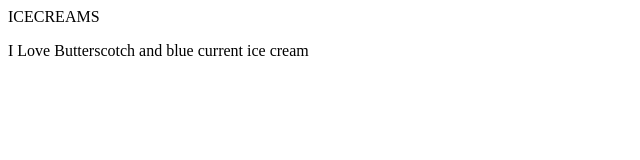
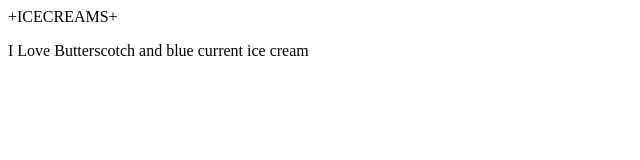
Before and after one commit to Pistansb/Demo-Fun-Learn, a plain HTML site: page index.html in a window 1280 px wide. Shown: the full height of the page, 0-640 px from the left. Drawn offline with Linux system fonts and the light colour scheme.

Commit message:
added +s in h1 tag

```diff
--- a/index.html
+++ b/index.html
@@ -1,5 +1,5 @@
 <html>
 <title>This is our Website</title>
-<hl> ICECREAMS </hl>
+<hl> +ICECREAMS+ </hl>
 <p> I Love Butterscotch and blue current ice cream<p>
 </html>
```
